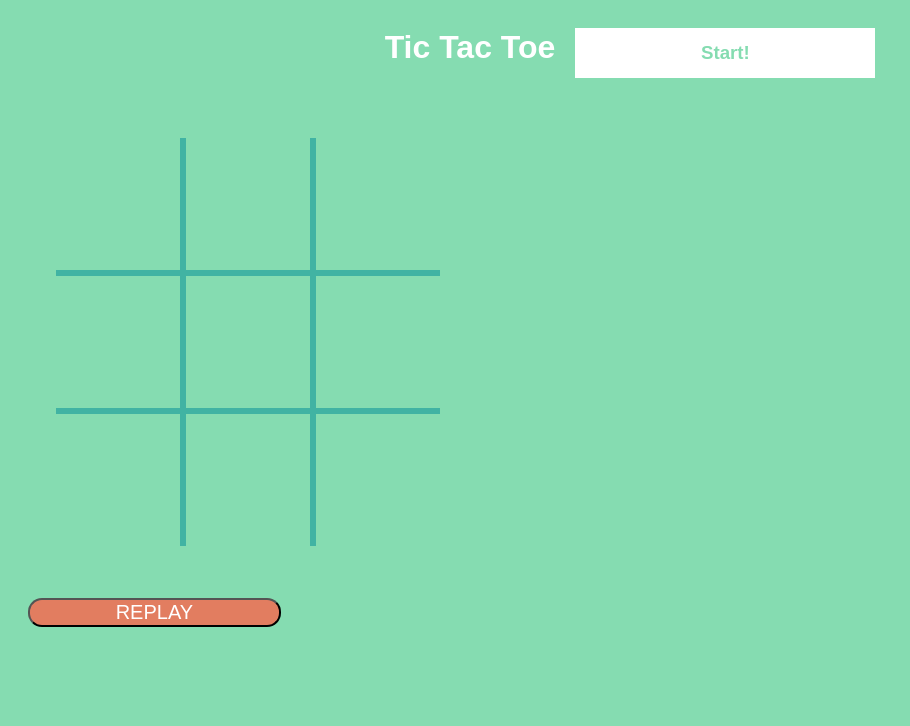
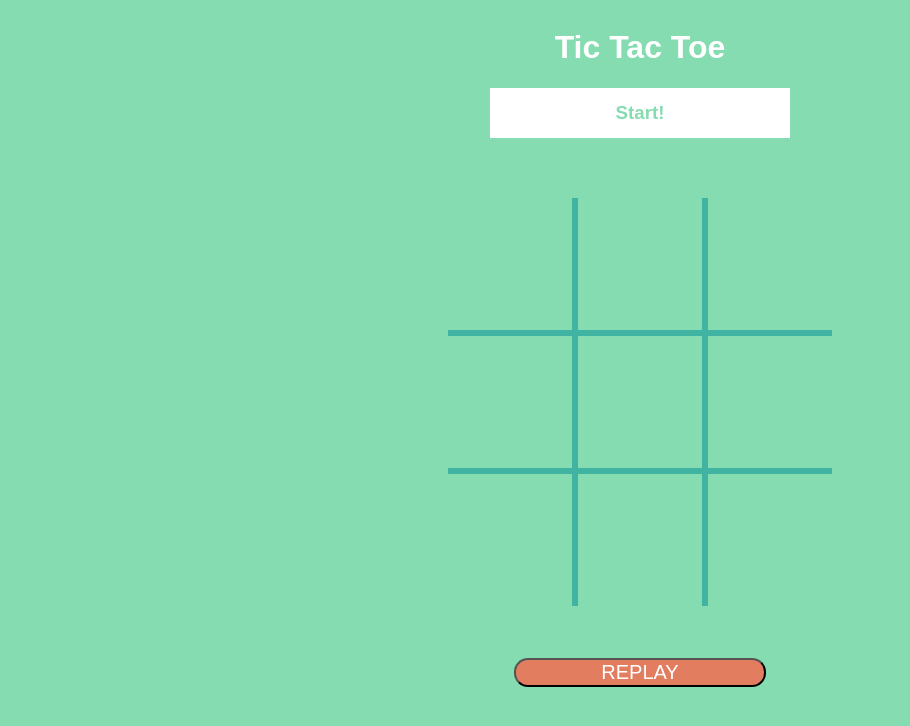
Before and after one commit to SunLee128/Tic-Tac-Toe-Game, a plain HTML site: page index.html in a window 1280 px wide. Shown: the whole page, without its empty margins (0-910 px from the left). Drawn offline with Linux system fonts and the light colour scheme.

Commit message:
css update

```diff
--- a/style.css
+++ b/style.css
@@ -6,11 +6,12 @@ body {
     display: flex;
     justify-content: center;
     flex-direction: column;
+    align-items: center;
 }
-header{
+/* header{
     display: flex;
     justify-content: center;
-}
+} */
 h1{
     text-align: center;
 }
@@ -23,7 +24,6 @@ h3{
     height: 50px;
     width: 300px;
     color: #85DCB1;
-
 }
 .table{
     display: flex;
@@ -31,7 +31,6 @@ h3{
     align-content: stretch;
     border-collapse: collapse;
     flex-wrap: wrap;
-    /* height: 100%; */
     width: 400px;
     height: 400px;
     margin: 40px;
```
